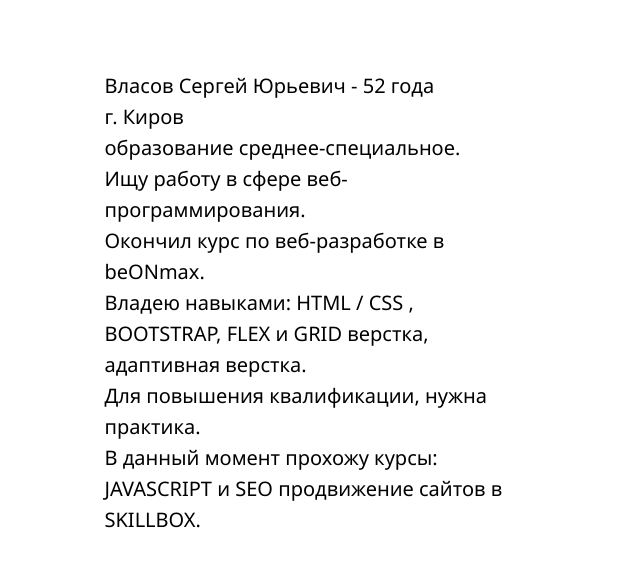
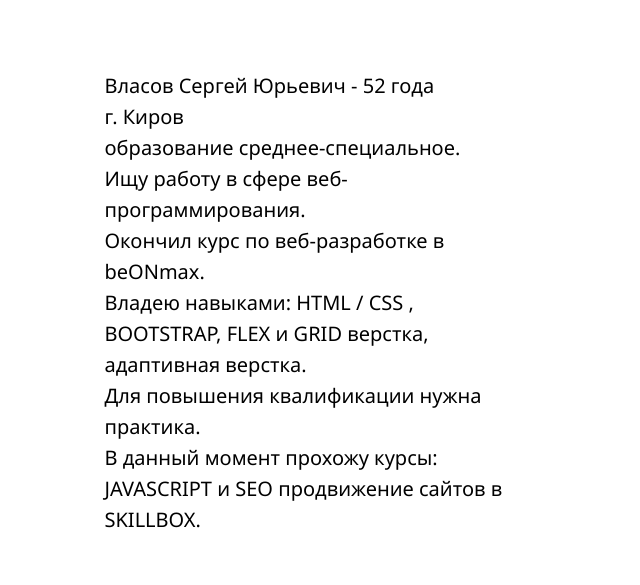
Before and after one commit to VS-1971/VS-1971-summary, a plain HTML site: page index.html in a window 1280 px wide. Shown: the part 148-733 px from the top of the page, 70-710 px from the left. Drawn offline with nearby package versions, Linux system fonts and the light colour scheme.

Commit message:
Update index.html

```diff
--- a/index.html
+++ b/index.html
@@ -41,7 +41,7 @@
                             Владею навыками:
                             HTML / CSS , BOOTSTRAP, FLEX и GRID верстка,
                             адаптивная верстка.<br>
-                            Для повышения квалификации, нужна практика.<br>
+                            Для повышения квалификации нужна практика.<br>
                             В данный момент прохожу курсы: JAVASCRIPT и
                             SEO продвижение сайтов в SKILLBOX.
                         </div>
```
